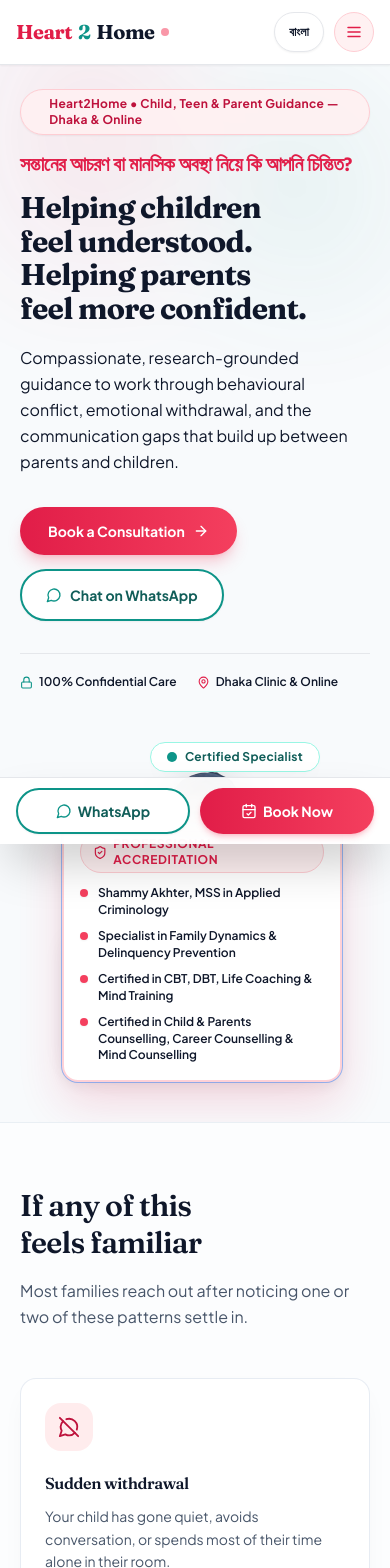
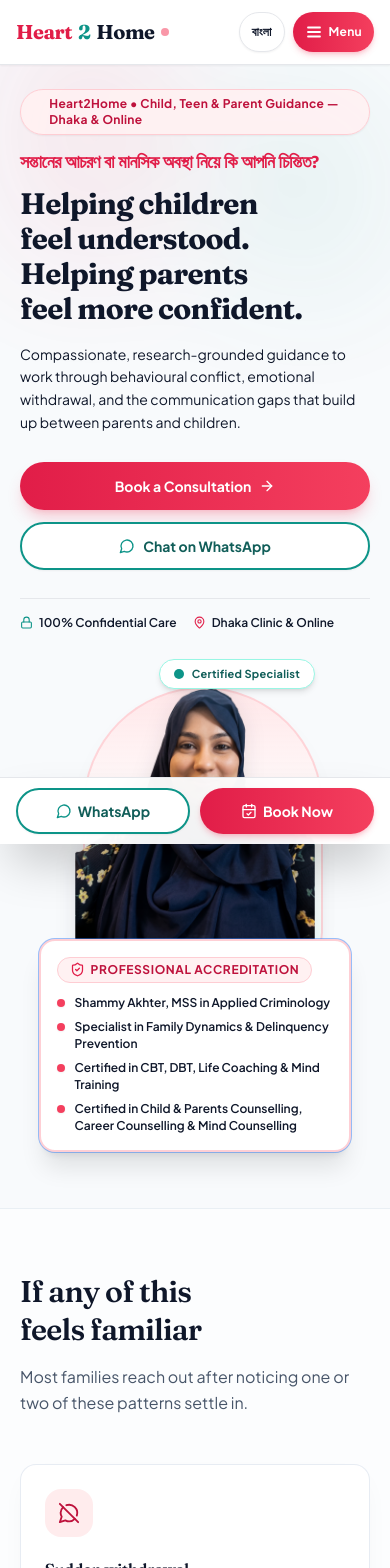
Before and after one commit to Shahriar-septic/Heart2home, a Next.js app: page / in a window 390 px wide. Shown: the top 1568 px of the page. Built offline with nearby package versions, Linux system fonts and the light colour scheme.

Commit message:
fix: mobile responsiveness, hero section flow and prominent mobile hamburger menu

```diff
--- a/src/components/BookingCTA.tsx
+++ b/src/components/BookingCTA.tsx
@@ -48,10 +48,10 @@
               {t(cta.description, lang)}
             </p>
 
-            <div className="mt-8 flex flex-wrap justify-center gap-3.5 sm:gap-4">
+            <div className="mt-8 flex flex-col sm:flex-row justify-center items-stretch sm:items-center gap-3.5 sm:gap-4 max-w-md mx-auto sm:max-w-none">
               <Link
                 href="/contact"
-                className="inline-flex items-center gap-2 rounded-full bg-white px-7 py-3.5 text-sm font-bold text-rose-600 shadow-xl transition duration-200 hover:bg-rose-50 active:scale-[0.98]"
+                className="inline-flex min-h-[48px] items-center justify-center gap-2 rounded-full bg-white px-7 py-3.5 text-sm font-bold text-rose-600 shadow-xl transition duration-200 hover:bg-rose-50 active:scale-[0.98]"
               >
                 <CalendarCheck size={16} />
                 <span>{t(content.nav.bookConsultation, lang)}</span>
@@ -60,7 +60,7 @@
                 href={whatsappHref}
                 target="_blank"
                 rel="noopener noreferrer"
-                className="inline-flex items-center gap-2 rounded-full border-2 border-white/60 bg-white/10 px-6 py-3.5 text-sm font-bold text-white backdrop-blur-sm transition duration-200 hover:bg-white/20 active:scale-[0.98]"
+                className="inline-flex min-h-[48px] items-center justify-center gap-2 rounded-full border-2 border-white/70 bg-white/10 px-6 py-3.5 text-sm font-bold text-white backdrop-blur-sm transition duration-200 hover:bg-white/20 active:scale-[0.98]"
               >
                 <MessageCircle size={16} />
                 <span>{t(content.nav.chatWhatsapp, lang)}</span>
--- a/src/components/Header.tsx
+++ b/src/components/Header.tsx
@@ -134,7 +134,7 @@
         </nav>
 
         {/* Right Actions */}
-        <div className="flex items-center gap-2.5">
+        <div className="flex items-center gap-2 sm:gap-2.5 shrink-0">
           <a
             href={content.site.facebook}
             target="_blank"
@@ -148,7 +148,7 @@
           <button
             type="button"
             onClick={toggleLang}
-            className="min-h-[40px] rounded-full border border-slate-200 bg-white px-3.5 py-1.5 text-xs font-bold tracking-wide text-slate-700 shadow-sm transition active:scale-95 hover:border-rose-400 hover:text-rose-600 sm:px-4 sm:text-sm"
+            className="flex min-h-[40px] items-center justify-center rounded-full border border-slate-200 bg-white px-3 py-1.5 text-xs font-bold tracking-wide text-slate-700 shadow-sm transition active:scale-95 hover:border-rose-400 hover:text-rose-600 sm:px-4 sm:text-sm shrink-0"
             aria-label="Toggle language"
           >
             {lang === "en" ? "বাংলা" : "English"}
@@ -161,13 +161,15 @@
             <span>{t(nav.bookConsultation, lang)}</span>
           </Link>
 
+          {/* Prominent, Unmistakable Mobile Menu Button */}
           <button
             type="button"
             onClick={() => setDrawerOpen(true)}
-            className="flex h-10 w-10 items-center justify-center rounded-full border border-rose-200 bg-rose-50 text-rose-600 active:scale-95 lg:hidden"
-            aria-label="Open menu"
+            className="flex h-10 items-center justify-center gap-1.5 rounded-full bg-gradient-to-r from-rose-600 to-rose-500 px-3 text-xs font-bold text-white shadow-md shadow-rose-500/25 transition active:scale-95 hover:from-rose-700 hover:to-rose-600 shrink-0 lg:hidden"
+            aria-label="Open navigation menu"
           >
-            <Menu size={18} />
+            <Menu size={18} strokeWidth={2.4} />
+            <span className="font-extrabold tracking-wide">Menu</span>
           </button>
         </div>
       </div>
--- a/src/components/Hero.tsx
+++ b/src/components/Hero.tsx
@@ -33,14 +33,14 @@
       />
 
       <Container>
-        <div className="grid grid-cols-1 items-center gap-12 sm:gap-16 lg:grid-cols-[1.1fr_0.9fr] lg:gap-10">
+        <div className="grid grid-cols-1 items-center gap-8 sm:gap-14 lg:grid-cols-[1.1fr_0.9fr] lg:gap-10">
           <motion.div
-            initial={{ opacity: 0, y: 18 }}
+            initial={{ opacity: 0, y: 14 }}
             animate={{ opacity: 1, y: 0 }}
-            transition={{ duration: 0.7, ease: [0.22, 1, 0.36, 1] }}
+            transition={{ duration: 0.6, ease: [0.22, 1, 0.36, 1] }}
           >
             {/* Reassurance pill */}
-            <div className="mb-4 inline-flex items-center gap-2 rounded-full border border-rose-200 bg-rose-50/90 px-3.5 py-1.5 shadow-sm">
+            <div className="mb-3.5 inline-flex items-center gap-2 rounded-full border border-rose-200 bg-rose-50/90 px-3.5 py-1.5 shadow-sm">
               <span className="flex h-2 w-2 rounded-full bg-rose-500 animate-ping" />
               <span className="text-xs font-bold tracking-wide text-rose-700 sm:text-sm">
                 Heart2Home • {t(hero.eyebrow, lang)}
@@ -48,25 +48,25 @@
             </div>
 
             {/* Bengali Hook */}
-            <p className="mb-3 font-bn text-xl font-bold tracking-tight text-rose-600 sm:text-2xl">
+            <p className="mb-2.5 font-bn text-lg font-bold tracking-tight text-rose-600 sm:text-2xl">
               {hero.bengaliHook}
             </p>
 
             {/* Main Headline */}
-            <h1 className="max-w-xl text-3xl font-extrabold leading-[1.12] text-slate-900 sm:text-5xl lg:text-[3.25rem]">
+            <h1 className="max-w-xl text-[1.85rem] font-extrabold leading-[1.18] text-slate-900 sm:text-5xl lg:text-[3.25rem]">
               {t(hero.headline, lang)}
             </h1>
 
             {/* Subhead */}
-            <p className="mt-5 max-w-lg text-base leading-relaxed text-slate-600 sm:text-lg">
+            <p className="mt-4 max-w-lg text-sm sm:text-base lg:text-lg leading-relaxed text-slate-600">
               {t(hero.subhead, lang)}
             </p>
 
             {/* CTAs */}
-            <div className="mt-8 flex flex-wrap items-center gap-3.5 sm:gap-4">
+            <div className="mt-7 flex flex-col sm:flex-row items-stretch sm:items-center gap-3 sm:gap-4">
               <Link
                 href="/contact"
-                className="group inline-flex items-center gap-2 rounded-full bg-gradient-to-r from-rose-600 to-rose-500 px-7 py-3.5 text-sm font-bold text-white shadow-lg shadow-rose-500/25 transition hover:from-rose-700 hover:to-rose-600 active:scale-[0.98]"
+                className="group inline-flex min-h-[48px] items-center justify-center gap-2 rounded-full bg-gradient-to-r from-rose-600 to-rose-500 px-7 py-3 text-sm font-bold text-white shadow-lg shadow-rose-500/25 transition hover:from-rose-700 hover:to-rose-600 active:scale-[0.98]"
               >
                 <span>{t(hero.ctaPrimary, lang)}</span>
                 <ArrowRight
@@ -78,7 +78,7 @@
                 href={whatsappHref}
                 target="_blank"
                 rel="noopener noreferrer"
-                className="inline-flex items-center gap-2 rounded-full border-2 border-teal-600 bg-white px-6 py-3.5 text-sm font-bold text-teal-800 shadow-sm transition hover:bg-teal-50 active:scale-[0.98]"
+                className="inline-flex min-h-[48px] items-center justify-center gap-2 rounded-full border-2 border-teal-600 bg-white px-6 py-3 text-sm font-bold text-teal-800 shadow-sm transition hover:bg-teal-50 active:scale-[0.98]"
               >
                 <MessageCircle size={16} className="text-teal-600" />
                 <span>{t(hero.ctaSecondary, lang)}</span>
@@ -86,7 +86,7 @@
             </div>
 
             {/* Reassurance Micro-Footer */}
-            <div className="mt-8 flex flex-wrap items-center gap-5 border-t border-slate-200 pt-5 text-xs text-slate-600">
+            <div className="mt-7 flex flex-wrap items-center gap-4 sm:gap-5 border-t border-slate-200 pt-4 text-xs text-slate-600">
               <span className="inline-flex items-center gap-1.5 font-semibold text-slate-800">
                 <Lock size={13} className="text-teal-600" />
                 {lang === "en" ? "100% Confidential Care" : "সম্পূর্ণ গোপনীয়তা ও নিরাপত্তা"}
--- a/src/components/MiniBio.tsx
+++ b/src/components/MiniBio.tsx
@@ -24,7 +24,7 @@
 
           <div className="grid grid-cols-1 items-center gap-8 sm:gap-12 md:grid-cols-[240px_1fr]">
             {/* Framed Portrait */}
-            <div className="relative mx-auto md:mx-0">
+            <div className="relative mx-auto md:mx-0 mb-4 md:mb-0">
               <div className="relative h-60 w-48 overflow-hidden rounded-t-[90px] rounded-b-[28px] border-4 border-white shadow-2xl ring-2 ring-rose-200/80">
                 <Image
                   src="/images/shammy-portrait.jpg"
--- a/src/components/TiltPortrait.tsx
+++ b/src/components/TiltPortrait.tsx
@@ -16,31 +16,32 @@
   credentialCards: string[];
 }) {
   const ref = useRef<HTMLDivElement>(null);
-  const [mounted, setMounted] = useState(false);
+  const [canTilt, setCanTilt] = useState(false);
 
   const x = useMotionValue(0);
   const y = useMotionValue(0);
 
-  const rotateX = useSpring(useTransform(y, [-0.5, 0.5], [7, -7]), {
+  const rotateX = useSpring(useTransform(y, [-0.5, 0.5], [6, -6]), {
     stiffness: 160,
     damping: 20,
   });
-  const rotateY = useSpring(useTransform(x, [-0.5, 0.5], [-7, 7]), {
+  const rotateY = useSpring(useTransform(x, [-0.5, 0.5], [-6, 6]), {
     stiffness: 160,
     damping: 20,
   });
   const glowX = useTransform(x, [-0.5, 0.5], ["35%", "65%"]);
   const glowY = useTransform(y, [-0.5, 0.5], ["35%", "65%"]);
-  const translateX = useSpring(useTransform(x, [-0.5, 0.5], [-5, 5]), {
+  const translateX = useSpring(useTransform(x, [-0.5, 0.5], [-4, 4]), {
     stiffness: 160,
     damping: 22,
   });
-  const translateY = useSpring(useTransform(y, [-0.5, 0.5], [-4, 4]), {
+  const translateY = useSpring(useTransform(y, [-0.5, 0.5], [-3, 3]), {
     stiffness: 160,
     damping: 22,
   });
 
   function handleMouseMove(e: React.MouseEvent<HTMLDivElement>) {
+    if (!canTilt) return;
     const rect = e.currentTarget.getBoundingClientRect();
     x.set((e.clientX - rect.left) / rect.width - 0.5);
     y.set((e.clientY - rect.top) / rect.height - 0.5);
@@ -52,64 +53,68 @@
   }
 
   useEffect(() => {
-    setMounted(true);
+    // Only enable 3D tilt on devices that support hover (desktops/laptops)
+    if (typeof window !== "undefined" && window.matchMedia("(hover: hover) and (pointer: fine)").matches) {
+      setCanTilt(true);
+    }
   }, []);
 
   return (
-    <div className="relative flex justify-center py-4 sm:py-6" ref={ref}>
-      <motion.div
+    <div className="relative flex w-full flex-col items-center justify-center py-2 sm:py-6" ref={ref}>
+      <div
         onMouseMove={handleMouseMove}
         onMouseLeave={handleMouseLeave}
-        style={{ perspective: 1400 }}
-        className="relative"
+        style={{ perspective: canTilt ? 1400 : "none" }}
+        className="relative flex flex-col items-center"
       >
         {/* Vibrant warm atmospheric ambient glow */}
         <motion.div
           aria-hidden="true"
-          className="pointer-events-none absolute -inset-10 -z-10 rounded-[3rem] blur-3xl animate-glow-pulse"
+          className="pointer-events-none absolute -inset-8 sm:-inset-10 -z-10 rounded-[3rem] blur-3xl animate-glow-pulse"
           style={{
             background: `radial-gradient(circle at ${glowX} ${glowY}, rgba(225,29,72,0.22), rgba(13,148,136,0.18) 45%, transparent 70%)`,
           }}
         />
 
+        {/* Outer arch wrapper to anchor both Cutout and Status Badge */}
+        <div className="relative flex flex-col items-center">
           {/* Vibrant Architectural Arch Backdrop */}
           <div
             aria-hidden="true"
-          className="absolute inset-x-4 top-6 bottom-0 -z-10 mx-auto w-[250px] sm:w-[310px] rounded-t-[140px] rounded-b-[36px] bg-gradient-to-b from-rose-100/80 via-white to-teal-50 border-2 border-rose-200/70 shadow-card"
+            className="absolute inset-x-2 top-4 bottom-0 -z-10 mx-auto w-[240px] sm:w-[310px] rounded-t-[140px] rounded-b-[36px] bg-gradient-to-b from-rose-100/90 via-white to-teal-50 border-2 border-rose-200/80 shadow-card"
           />
 
           {/* Floating Top Pill Badge: Certified Specialist */}
-        <motion.div
-          initial={{ opacity: 0, y: -12 }}
-          animate={{ opacity: 1, y: 0 }}
-          transition={{ duration: 0.6, delay: 0.2 }}
-          className="absolute -top-3 right-0 sm:-right-4 z-20 flex items-center gap-2 rounded-full border border-teal-200 bg-white px-4 py-1.5 shadow-card"
-        >
+          <div className="absolute -top-3 right-0 sm:-right-4 z-20 flex items-center gap-2 rounded-full border border-teal-200 bg-white px-3.5 py-1.5 shadow-md">
             <span className="relative flex h-2.5 w-2.5">
               <span className="absolute inline-flex h-full w-full animate-ping rounded-full bg-teal-400 opacity-75" />
               <span className="relative inline-flex h-2.5 w-2.5 rounded-full bg-teal-600" />
             </span>
-          <span className="text-xs font-bold tracking-wide text-teal-800">
+            <span className="text-[11px] sm:text-xs font-bold tracking-wide text-teal-800">
               Certified Specialist
             </span>
-        </motion.div>
+          </div>
 
           {/* Grounding Contact Shadow */}
           <div
             aria-hidden="true"
-          className="absolute inset-x-8 bottom-1 h-6 rounded-full bg-ink/10 blur-xl"
+            className="absolute inset-x-6 bottom-1 h-6 rounded-full bg-slate-900/10 blur-xl"
           />
 
           {/* Cutout Image */}
           <motion.div
-          style={{
+            style={
+              canTilt
+                ? {
                     rotateX,
                     rotateY,
                     x: translateX,
                     y: translateY,
                     transformStyle: "preserve-3d",
-          }}
-          className="relative w-[250px] sm:w-[310px] pt-4"
+                  }
+                : {}
+            }
+            className="relative w-[240px] sm:w-[310px] pt-4"
           >
             <Image
               src="/images/shammy-cutout.png"
@@ -117,24 +122,24 @@
               width={1000}
               height={1150}
               priority
-            sizes="(max-width: 640px) 250px, 310px"
-            className="h-auto w-full drop-shadow-[0_20px_35px_rgba(225,29,72,0.18)] drop-shadow-[0_4px_12px_rgba(15,23,42,0.12)]"
+              sizes="(max-width: 640px) 240px, 310px"
+              className="h-auto w-full drop-shadow-[0_16px_25px_rgba(225,29,72,0.18)] drop-shadow-[0_4px_10px_rgba(15,23,42,0.1)]"
             />
           </motion.div>
+        </div>
 
         {/* 100% Solid, High-Contrast Vibrant Credential Card */}
-        <motion.div
-          initial={{ opacity: 0, y: 16 }}
-          animate={mounted ? { opacity: 1, y: 0 } : { opacity: 0, y: 16 }}
-          transition={{ duration: 0.7, delay: 0.35, ease: [0.22, 1, 0.36, 1] }}
-          className="absolute -bottom-6 -left-2 w-[280px] sm:-bottom-8 sm:-left-12 sm:w-[350px] z-30 rounded-2xl border-2 border-rose-200/90 bg-white p-4 shadow-[0_20px_45px_rgba(225,29,72,0.16),0_4px_16px_rgba(15,23,42,0.08)] ring-1 ring-slate-900/5 sm:p-5"
+        {/* On mobile: relative in-flow positioning with -mt-6 so it naturally expands the hero without clipping */}
+        {/* On desktop (lg): absolute positioned to the bottom-left */}
+        <div
+          className="relative -mt-6 w-[92%] max-w-[340px] z-30 rounded-2xl border-2 border-rose-200/95 bg-white p-4 shadow-xl ring-1 ring-slate-900/5 sm:p-5 lg:absolute lg:-bottom-8 lg:-left-12 lg:mt-0 lg:w-[350px] lg:shadow-[0_20px_45px_rgba(225,29,72,0.16),0_4px_16px_rgba(15,23,42,0.08)]"
         >
-          <div className="mb-3 inline-flex items-center gap-1.5 rounded-full bg-rose-50 border border-rose-200 px-3 py-1 text-xs font-bold uppercase tracking-wider text-rose-600">
-            <ShieldCheck size={15} className="text-rose-600" />
+          <div className="mb-3 inline-flex items-center gap-1.5 rounded-full bg-rose-50 border border-rose-200 px-3 py-1 text-xs font-bold uppercase tracking-wider text-rose-700">
+            <ShieldCheck size={15} className="text-rose-600 shrink-0" />
             <span>Professional Accreditation</span>
           </div>
 
-          <ul className="space-y-2.5">
+          <ul className="space-y-2 sm:space-y-2.5">
             {credentialCards.map((line, i) => (
               <li
                 key={i}
@@ -145,8 +150,8 @@
               </li>
             ))}
           </ul>
-        </motion.div>
-      </motion.div>
+        </div>
+      </div>
     </div>
   );
 }
```
Also changed, not shown: src/components/MobileDrawer.tsx (+7 -2 lines), src/components/ParentReadinessQuiz.tsx (+5 -5 lines). Lines whose indentation alone changed are shown as unchanged.
